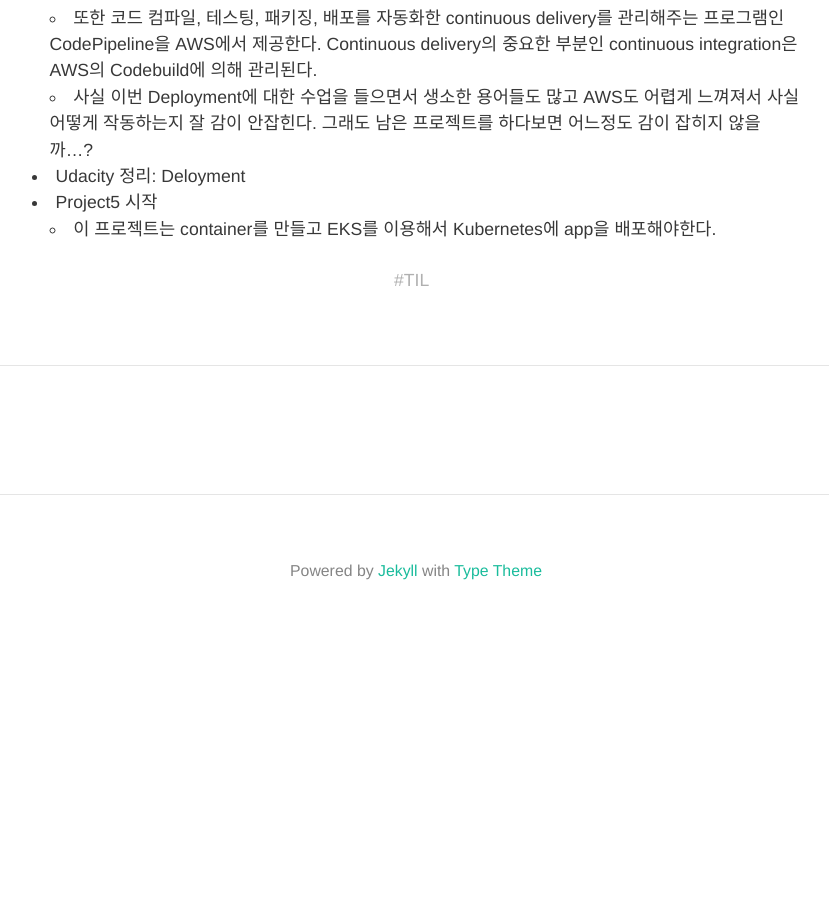
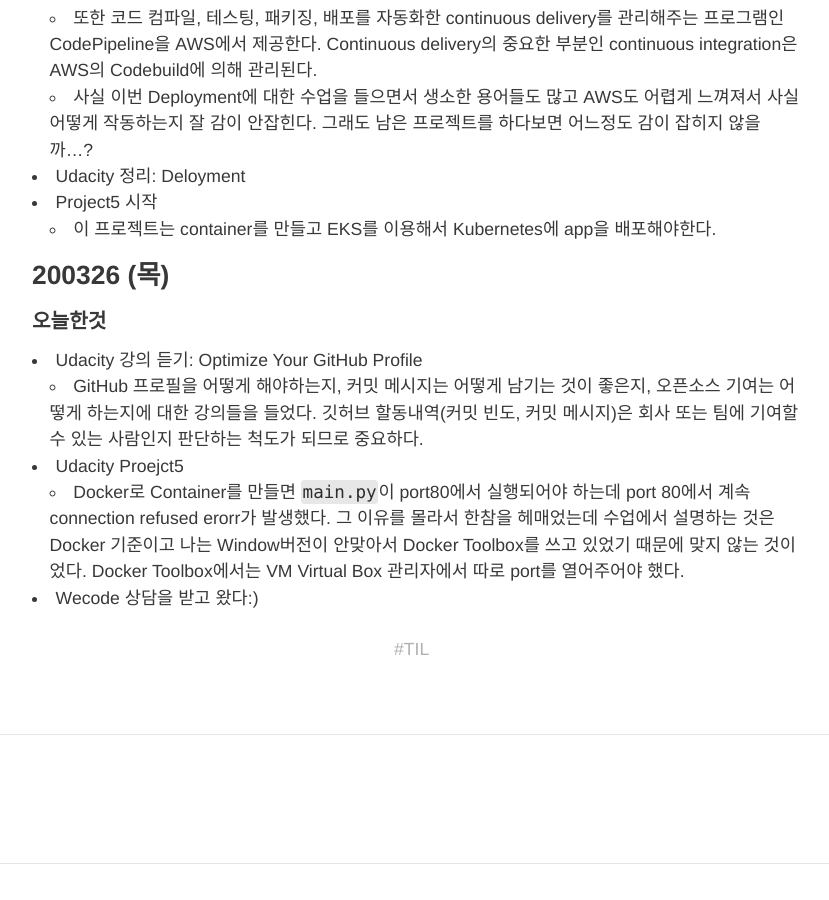
Before and after one commit to HyunlangBan/hyunlangban.github.io, a Jekyll site: the page built from _posts/TIL/2020-03-23-week-til.md, in a window 1280 px wide and 900 px high, scrolled down 1441 px. Shown: the whole window, without its empty margins (224-1053 px from the left). Built offline with Jekyll 4.4.1, drawn with Linux system fonts in a browser that asks for light colours; nearby versions of some CDN libraries; some web fonts are replaced; comment, search, counter and statistics services are not loaded; before the commit the page ends 2088 px from its top, so only the background shows below that.

Commit message:
Add 200326 TIL

```diff
--- a/_posts/TIL/2020-03-23-week-til.md
+++ b/_posts/TIL/2020-03-23-week-til.md
@@ -38,3 +38,11 @@ title: 200323-200329 TIL
 - Udacity 정리: Deloyment
 - Project5 시작
   - 이 프로젝트는 container를 만들고 EKS를 이용해서 Kubernetes에 app을 배포해야한다.
+
+### 200326 (목)
+#### 오늘한것
+- Udacity 강의 듣기: Optimize Your GitHub Profile
+  - GitHub 프로필을 어떻게 해야하는지, 커밋 메시지는 어떻게 남기는 것이 좋은지, 오픈소스 기여는 어떻게 하는지에 대한 강의들을 들었다. 깃허브 할동내역(커밋 빈도, 커밋 메시지)은 회사 또는 팀에 기여할 수 있는 사람인지 판단하는 척도가 되므로 중요하다.
+- Udacity Proejct5
+  - Docker로 Container를 만들면 `main.py`이 port80에서 실행되어야 하는데 port 80에서 계속 connection refused erorr가 발생했다. 그 이유를 몰라서 한참을 헤매었는데 수업에서 설명하는 것은 Docker 기준이고 나는 Window버전이 안맞아서 Docker Toolbox를 쓰고 있었기 때문에 맞지 않는 것이었다. Docker Toolbox에서는 VM Virtual Box 관리자에서 따로 port를 열어주어야 했다.
+- Wecode 상담을 받고 왔다:)
```
